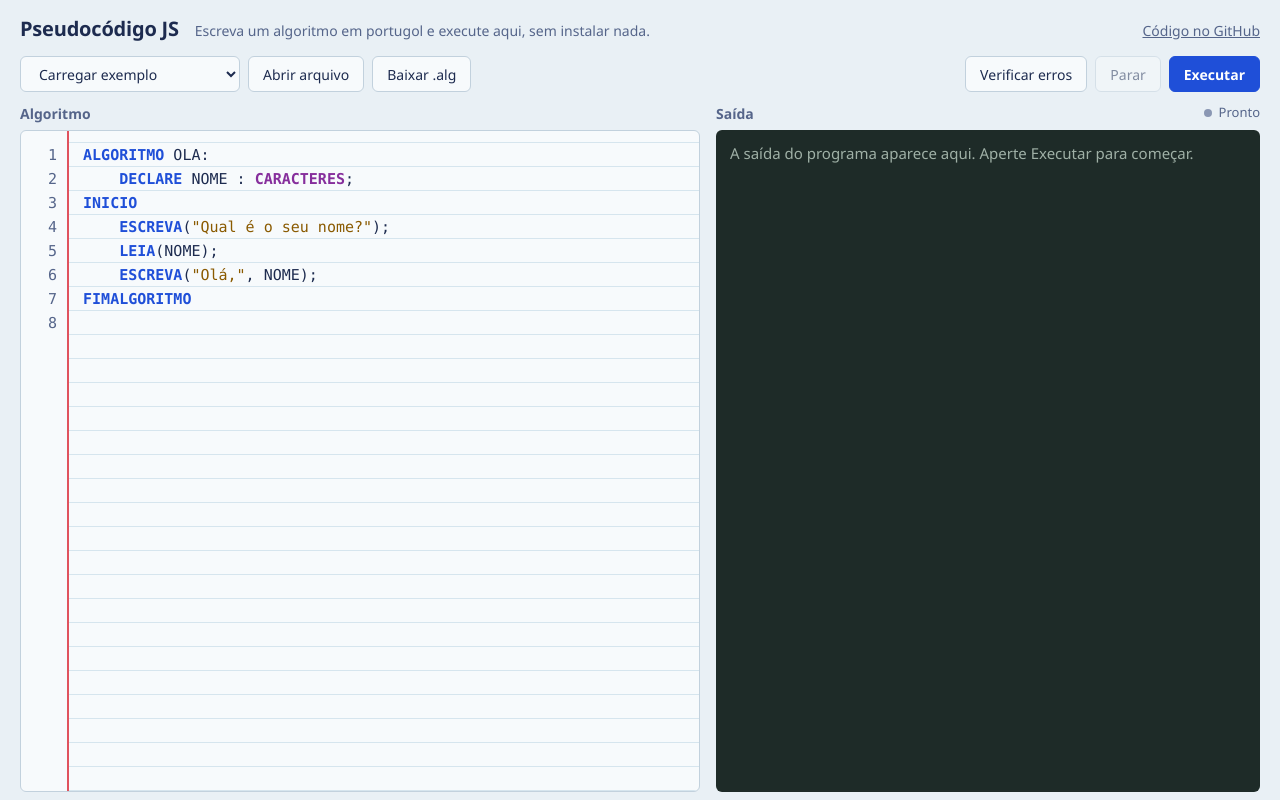
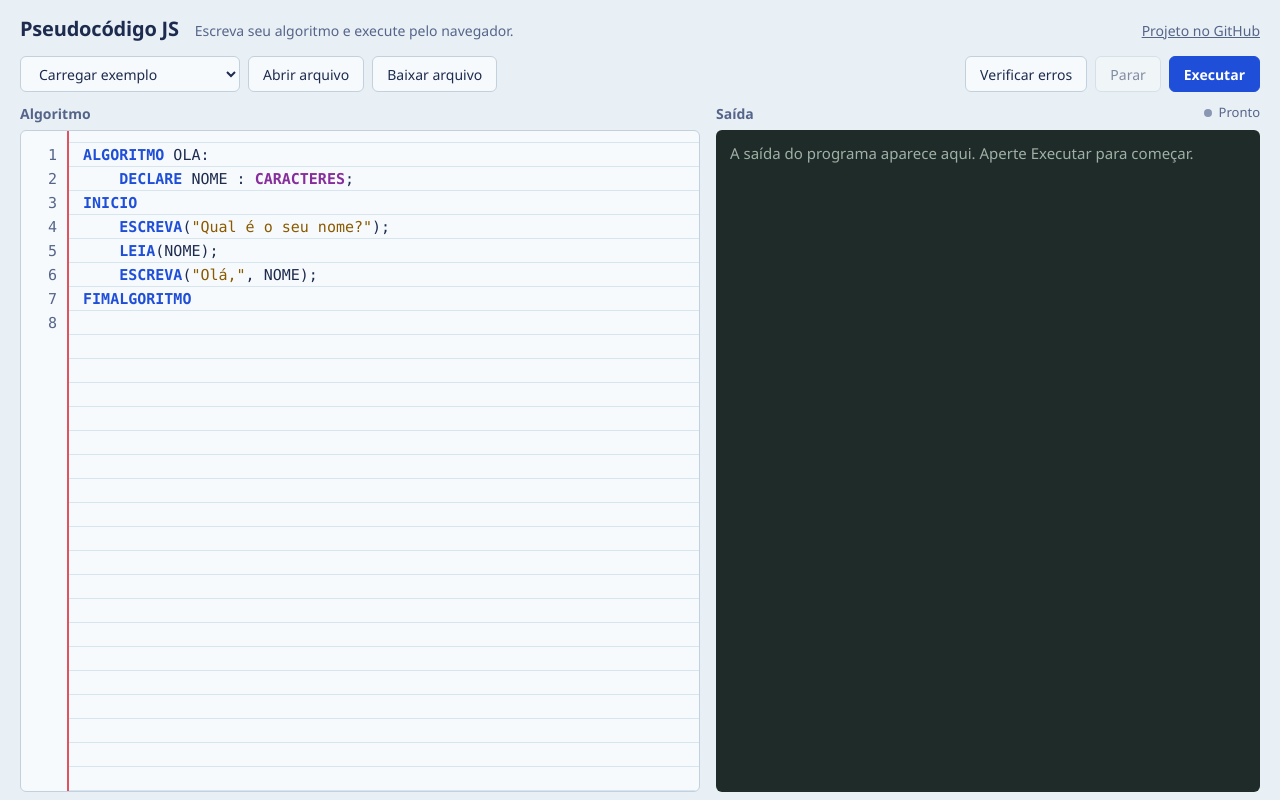
Before and after one commit to weslinho/pseudocodigo, a website with bundled scripts: page docs/index.html in a window 1280 px wide. Built offline with nearby package versions, Linux system fonts and the light colour scheme.

Commit message:
Mudança em alguns textos

```diff
--- a/docs/index.html
+++ b/docs/index.html
@@ -231,8 +231,8 @@ button.principal:hover:not(:disabled) { filter: brightness(1.08); border-color:
 
 <header class="topo">
   <h1>Pseudocódigo JS</h1>
-  <p>Escreva um algoritmo em portugol e execute aqui, sem instalar nada.</p>
-  <a href="https://github.com/weslinho/pseudocodigo">Código no GitHub</a>
+  <p>Escreva seu algoritmo e execute pelo navegador.</p>
+  <a href="https://github.com/wsleyweber/pseudocodigo">Projeto no GitHub</a>
 </header>
 
 <div class="barra" role="toolbar" aria-label="Ações">
@@ -240,7 +240,7 @@ button.principal:hover:not(:disabled) { filter: brightness(1.08); border-color:
     <label class="visually-hidden" for="exemplos">Carregar um exemplo</label>
     <select id="exemplos"><option value="">Carregar exemplo</option></select>
     <button id="abrir" type="button">Abrir arquivo</button>
-    <button id="baixar" type="button">Baixar .alg</button>
+    <button id="baixar" type="button">Baixar arquivo</button>
     <input id="arquivo" type="file" accept=".alg,.txt,.md,text/plain" hidden>
   </div>
   <div class="grupo acoes">
```
